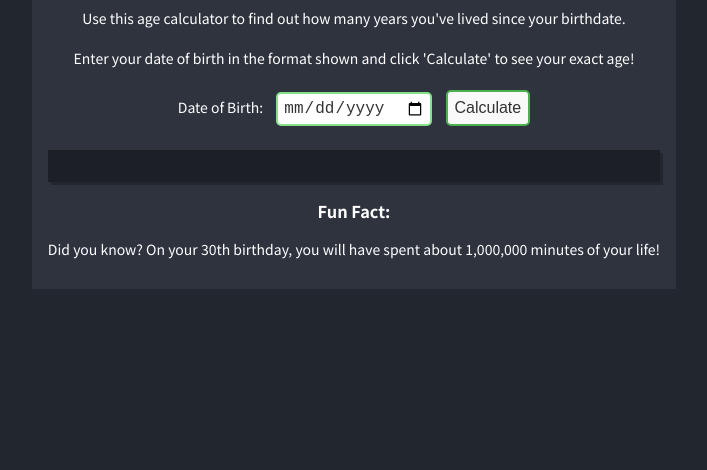
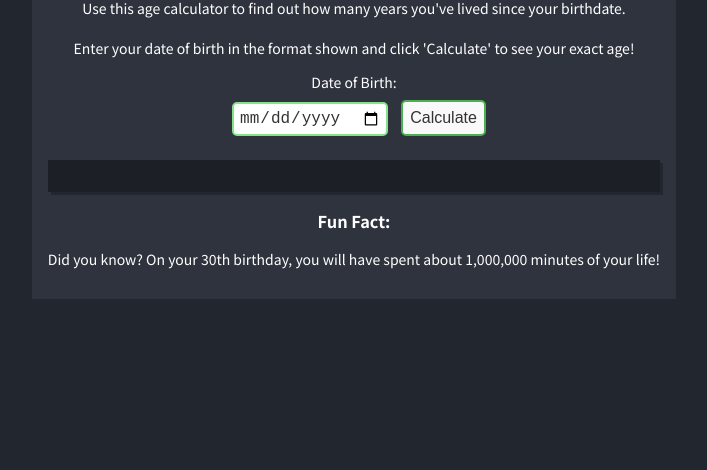
Before and after one commit to Tanya-abi/CodeAlpha_Project_Name, a plain HTML site: page Task1_Age_Calculator/index.html in a window 1280 px wide. Shown: the part 330-800 px from the top of the page, without its empty margins (286-993 px from the left). Drawn offline with Linux system fonts and the light colour scheme.

Commit message:
Task_1.Calculator

```diff
--- a/Task1_Age_Calculator/index.html
+++ b/Task1_Age_Calculator/index.html
@@ -21,7 +21,7 @@
         <section class = form>
 
             <form id="myForm">
-                <label for="dob"> Date of Birth: </label>
+                <label for="dob"> Date of Birth: </label><br>
                 <input type="date" id="dob" name="dateOfBirth">
 
                 <button>Calculate</button>
--- a/Task1_Age_Calculator/style.css
+++ b/Task1_Age_Calculator/style.css
@@ -16,7 +16,9 @@ body{
 }
 
 h1{
+
    background-image:  radial-gradient(circle, rgb(87, 144, 89) 25%, rgba(76,175,80,1) 55%, rgba(134,226,137,1) 100%, rgba(0,0,0,1) 100%);
+   background-clip: text;
    -webkit-background-clip: text; /* clips the background to the text */
    color: transparent; /* make the text color transparent so the gradient shows */
 
```
